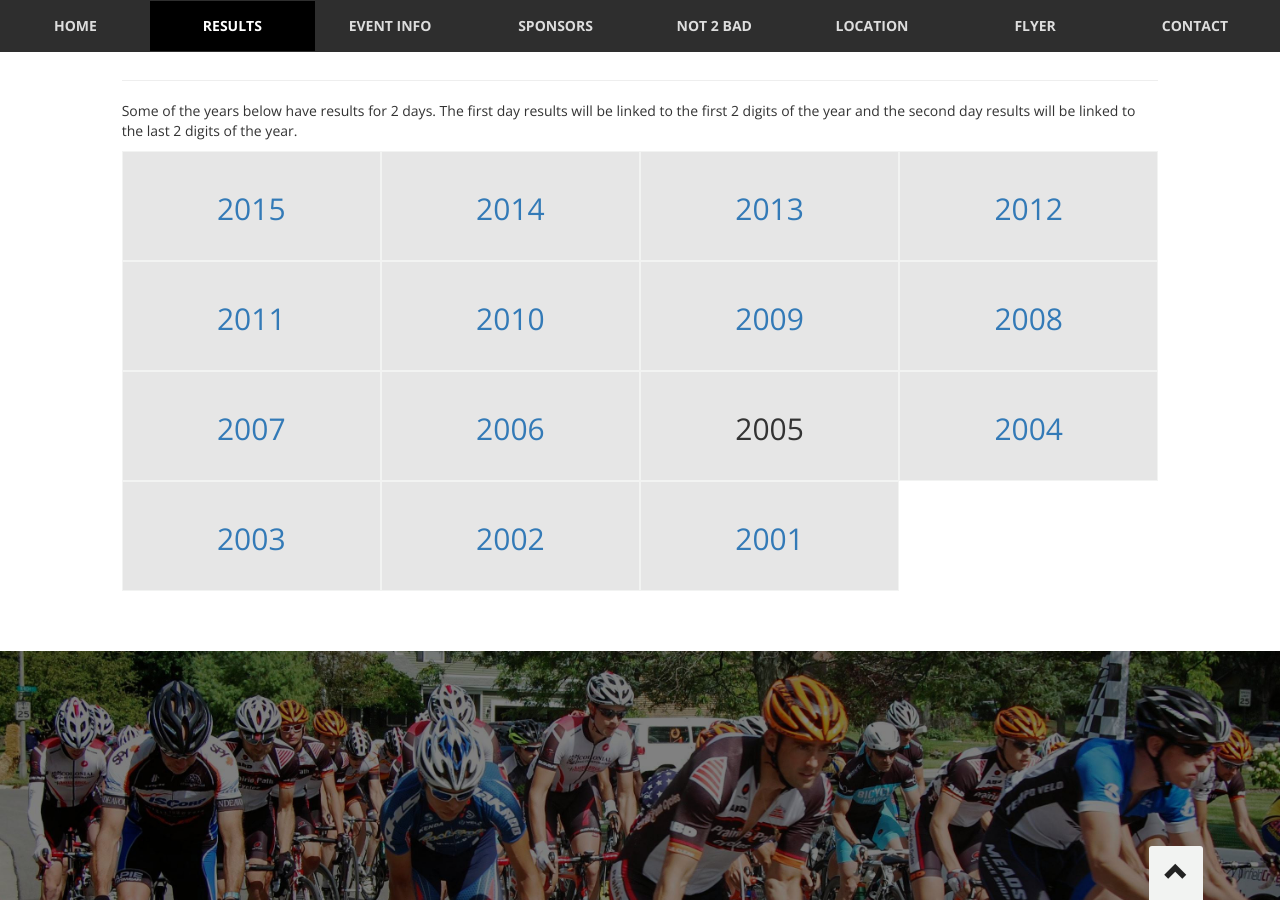
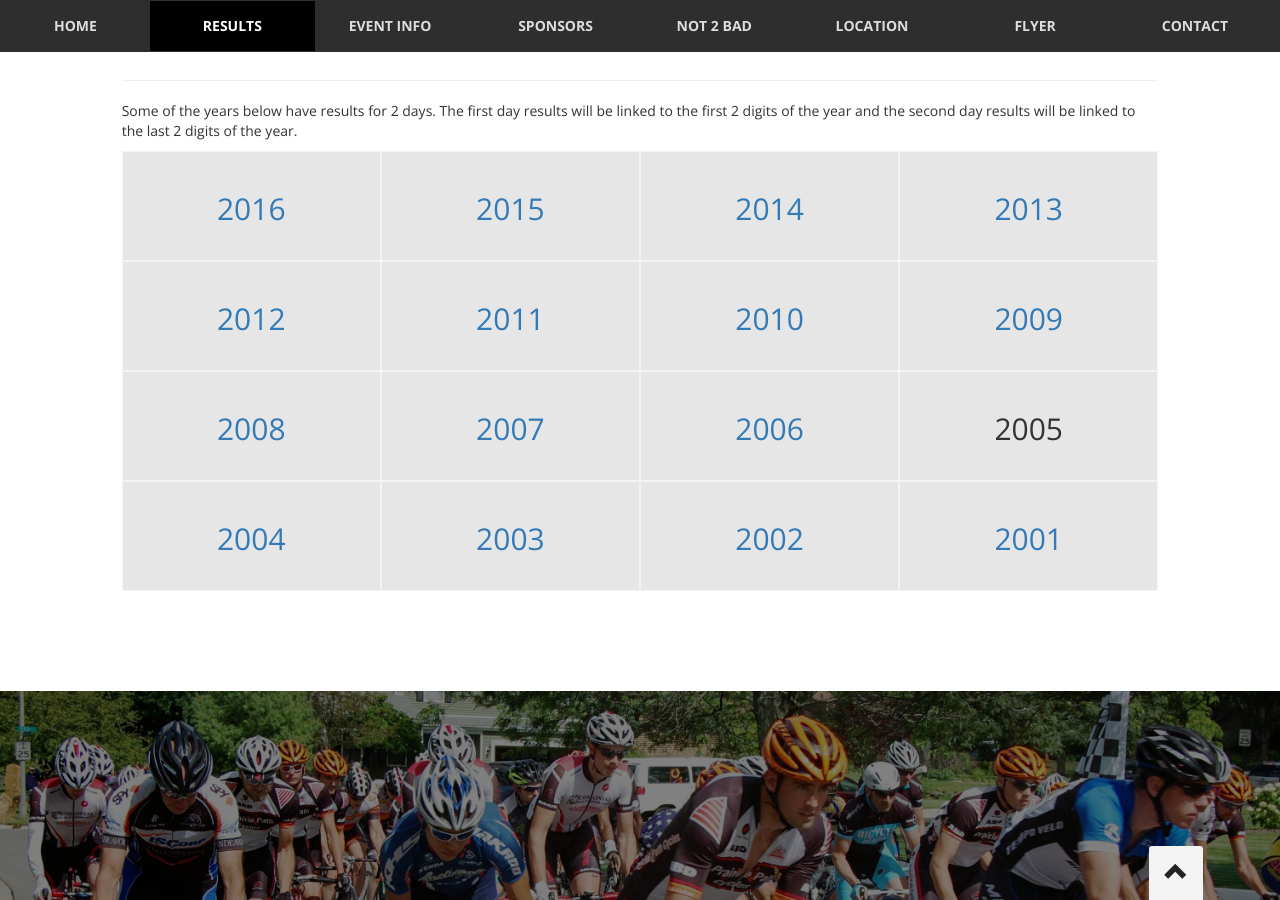
Before and after one commit to winfieldcriterium/winfieldcriterium.github.io, a Jekyll site: the page built from index.html, in a window 1280 px wide and 900 px high, scrolled down 2357 px. Built offline with Jekyll 4.4.1, drawn with Linux system fonts in a browser that asks for light colours; nearby versions of some CDN libraries; Markdown is read by kramdown in place of the engine named in the settings.

Commit message:
add link to 2016 results

```diff
--- a/index.html
+++ b/index.html
@@ -113,6 +113,7 @@
     <h1>Results</h1>
     <hr />
     <p>Some of the years below have results for 2 days. The first day results will be linked to the first 2 digits of the year and the second day results will be linked to the last 2 digits of the year.</p>
+    <div class="col-sm-3 results"><h2><a href="https://docs.google.com/spreadsheets/d/11S2xNNe-JZeJvozA-ZbhRFf3yAX58cWtZjluANHS9CY/pubhtml">2016</a></h2></div>
     <div class="col-sm-3 results"><h2><a href="https://docs.google.com/spreadsheets/d/1dJXbaRJeBngOyKB2IPXY5R5sAvGMj7vpBdTdwdXLMhc/pubhtml">2015</a></h2></div>
     <div class="col-sm-3 results"><h2><a
           href="https://docs.google.com/spreadsheets/d/18E4kzEOwYzY2m48-jUwMB_dFPi5o2VJ7pHtrfnNoaiw/pubhtml">2014</a></h2></div>
```
